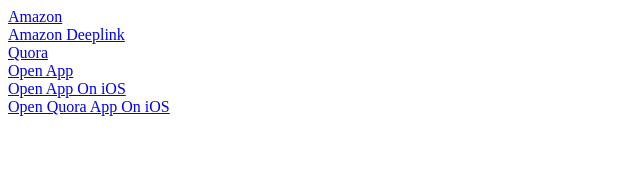
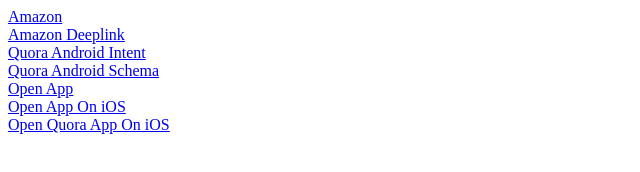
Before and after one commit to gaobocn-zz/gaobocn.github.io, a plain HTML site: page index.html in a window 1280 px wide. Shown: the whole page, without its empty margins (0-640 px from the left). Drawn offline with Linux system fonts and the light colour scheme.

Commit message:
Update index.html

```diff
--- a/index.html
+++ b/index.html
@@ -8,7 +8,9 @@
 </br>
 <a href="https://www.amazon.com/gp/goldbox?tag=quoraus-20&ascsubtag=pqr-TST-1-4-9v24XK9oQo6mZwZx&ref_=pqr_TST_1_4_9v24XK9oQo6mZwZx"> Amazon Deeplink </a>
 </br>
-<a href="intent://www.quora.com/Which-Quora-employees-have-dogs#Intent;scheme=qhttp;S.browser_fallback_url=https://www.quora.com/Which-Quora-employees-have-dogs;package=com.quora.android;end"> Quora </a>
+<a href="intent://www.quora.com/Which-Quora-employees-have-dogs#Intent;scheme=qhttp;S.browser_fallback_url=https://www.quora.com/Which-Quora-employees-have-dogs;package=com.quora.android;end"> Quora Android Intent </a>
+</br>
+<a href="quroa://Which-Quora-employees-have-dogs"> Quora Android Schema </a>
 </br>
 <a href="javascript:openOrDownloadURL();"> Open App </a>
 </br>
```
